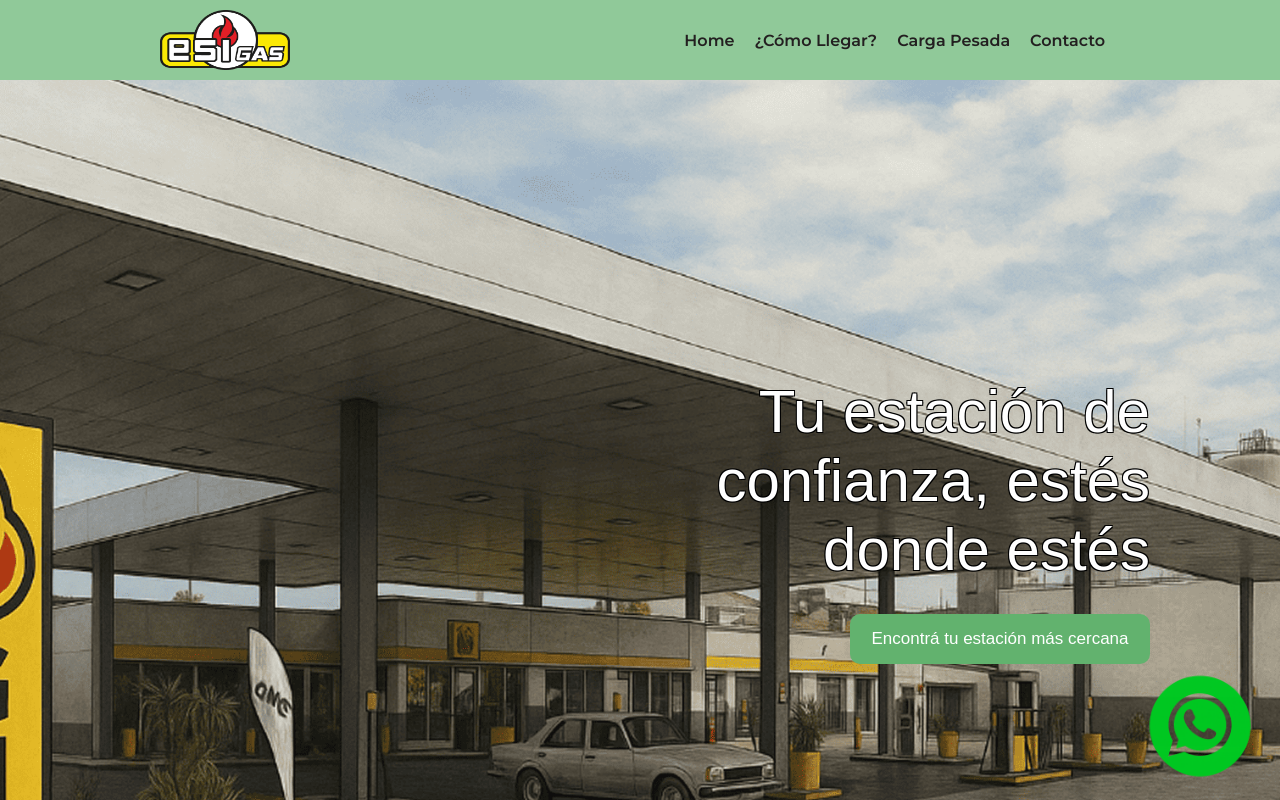
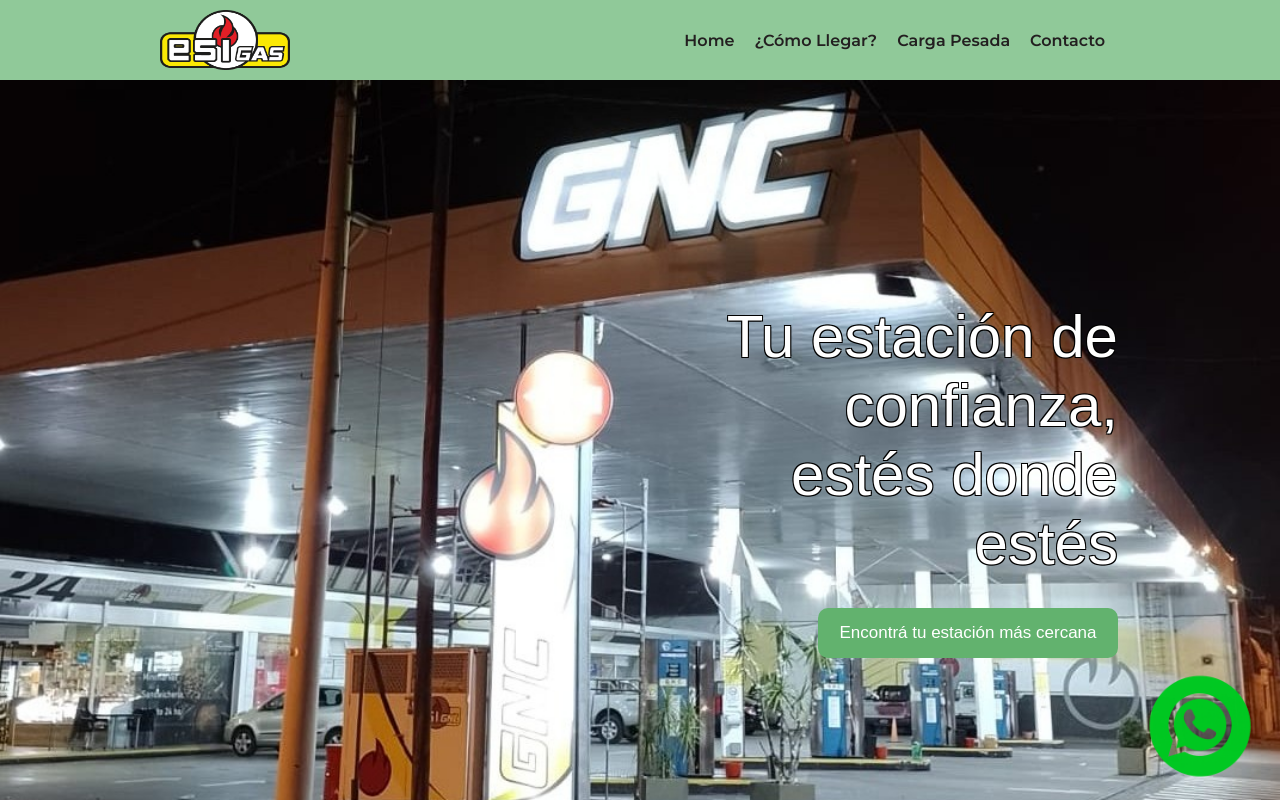
Before and after one commit to IvanDerlich/esigas, a Next.js app: page /estaciones in a window 1280 px wide. Shown: the top 800 px of the page. Built offline with nearby package versions, Linux system fonts and the light colour scheme; a web font is replaced by a local one.

Commit message:
Cambio de imagen en hero section

```diff
--- a/src/app/components/carouselMobile/carouselMobile.module.css
+++ b/src/app/components/carouselMobile/carouselMobile.module.css
@@ -13,7 +13,7 @@
 .carouselImage {
   border-radius: 12px;
   object-fit: cover;
-  width: 99%;
+  width: 97%;
 }
 
 .dots {
--- a/src/app/estaciones/page.module.css
+++ b/src/app/estaciones/page.module.css
@@ -1,11 +1,16 @@
 .heroImg {
-  background-image: url('/Image/estacion-de-servicio.png');
+  background-image: url('/Image/estacion-rosario1.jpg');
   background-size: cover;
   background-position: center;
-  height: 110vh;
+  background-repeat: no-repeat;
+  min-height: 100vh;
   display: flex;
   align-items: center;
   justify-content: flex-end;
+  padding: 4rem 2rem;
+  position: relative;
+  box-sizing: border-box;
+  overflow: hidden;
 }
 
 .heroContent {
```
